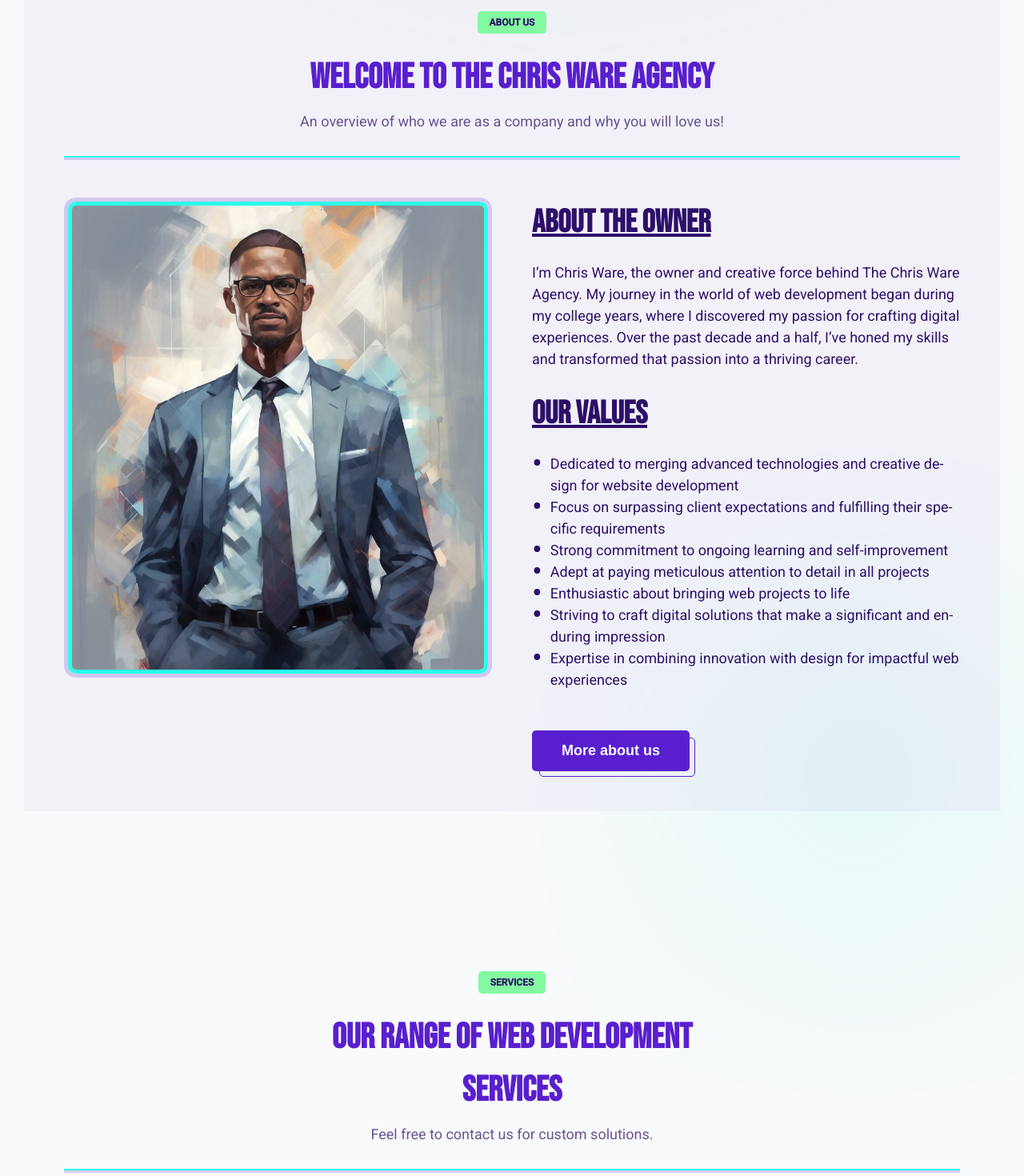
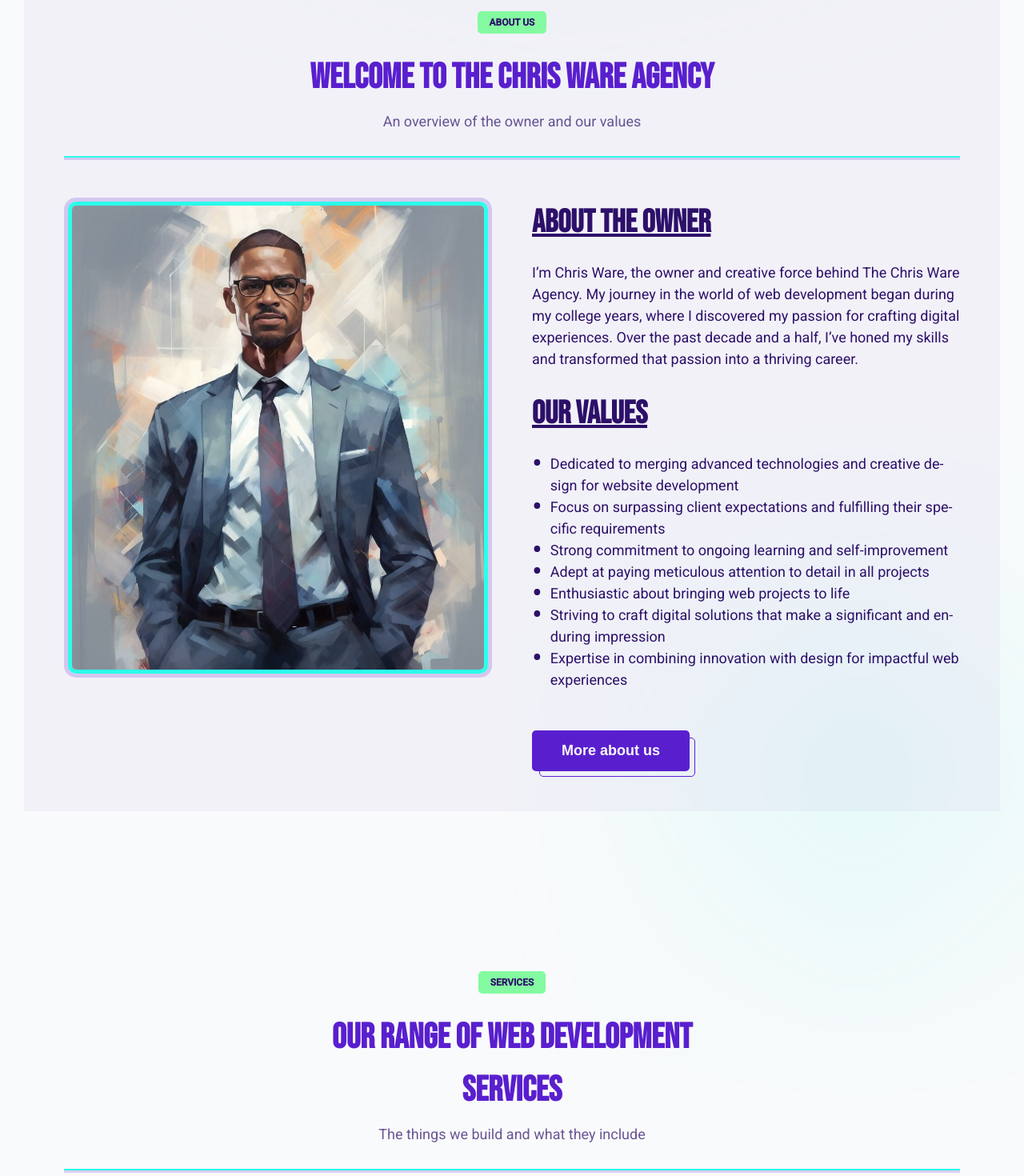
Before and after one commit to ChristianWare/chris-ware-agency, a Next.js app: page / in a window 1280 px wide. Shown: the part 940-2410 px from the top of the page at 80% size. Built offline with nearby package versions, Linux system fonts and the light colour scheme.

Commit message:
Pricing Padding fix

```diff
--- a/src/app/components/About/About.tsx
+++ b/src/app/components/About/About.tsx
@@ -13,7 +13,7 @@ const About = () => {
           <SectionHeading
             labelText='About us'
             headingText='Welcome to the Chris Ware Agency'
-            copyText='An overview of who we are as a company and why you will love us!'
+            copyText='An overview of the owner and our values'
           />
         </div>
         <div className={styles.bottom}>
--- a/src/app/components/Button/Button.module.css
+++ b/src/app/components/Button/Button.module.css
@@ -43,7 +43,6 @@
   border: 2.7px solid var(--primary);
 }
 
-
 .secondary {
   color: var(--text);
   background-color: var(--secondary);
--- a/src/app/components/Pricing/Pricing.module.css
+++ b/src/app/components/Pricing/Pricing.module.css
@@ -40,14 +40,13 @@
   display: grid;
   grid-template-columns: repeat(3, 1fr);
   grid-gap: 3rem;
-  /* padding: 0rem 20rem; */
 }
 
 .card {
   background-color: var(--border2);
   border-radius: 8px;
   border: 1px solid var(--border);
-  padding: 2rem;
+  padding: 3rem;
 }
 
 .planName {
@@ -83,6 +82,11 @@
   flex-direction: column;
   align-items: flex-start;
   list-style: none;
+}
+
+.icon {
+  border: 1px solid var(--primary);
+  border-radius: 50%;
 }
 
 .featuresList li {
--- a/src/app/components/Pricing/Pricing.tsx
+++ b/src/app/components/Pricing/Pricing.tsx
@@ -12,7 +12,7 @@ const Pricing = () => {
         <SectionHeading
           labelText='Pricing'
           headingText='Our prices'
-          copyText='Flexible plans for every business'
+          copyText='Dollars behind the details'
         />
         <div className={styles.bottom}>
           {pricing.map((x) => (
@@ -20,17 +20,20 @@ const Pricing = () => {
               <h3 className={styles.planName}>{x.plan}</h3>
               <p className={styles.description}>{x.description}</p>
               <hr className={styles.hr} />
-              <h4 className={styles.price}>$ {x.price} <span className={styles.span}>/ mo</span></h4>
+              <h4 className={styles.price}>
+                $ {x.price} <span className={styles.span}>/ mo</span>
+              </h4>
               <p className={styles.includes}>Includes</p>
               <div className={styles.checkFeatureContainer}>
                 {x.includes.map((y, index) => (
-                  <ul key={index} className={styles.featuresList} >
+                  <ul key={index} className={styles.featuresList}>
                     <li>
                       <Image
                         src={Check}
                         alt='check icon'
                         width={30}
                         height={30}
+                        className={styles.icon}
                       />{" "}
                       {y.feature}
                     </li>
--- a/src/app/components/Services/Services.tsx
+++ b/src/app/components/Services/Services.tsx
@@ -13,7 +13,7 @@ const Services = () => {
           <SectionHeading
             labelText='Services'
             headingText='Our Range of web development services'
-            copyText='Feel free to contact us for custom solutions.'
+            copyText='The things we build and what they include'
           />
         </div>
         <div className={styles.bottom}>
```
